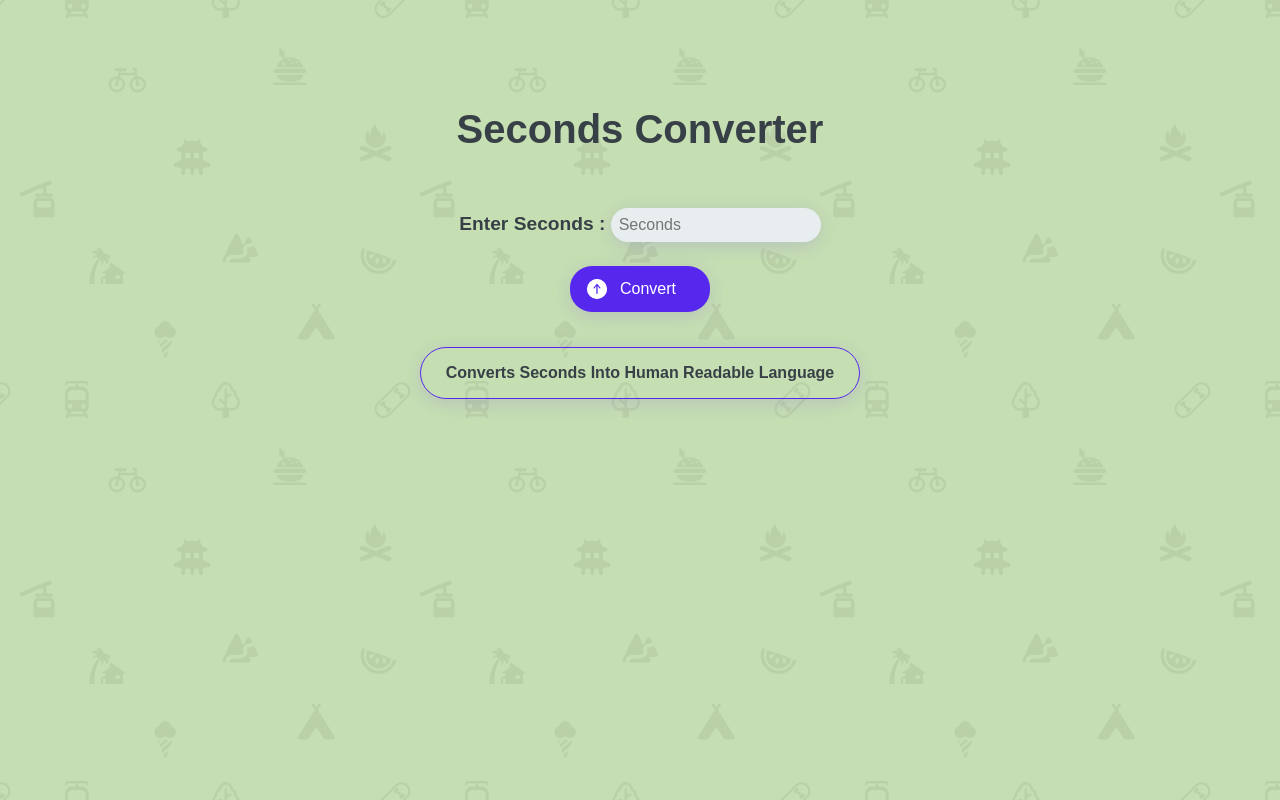
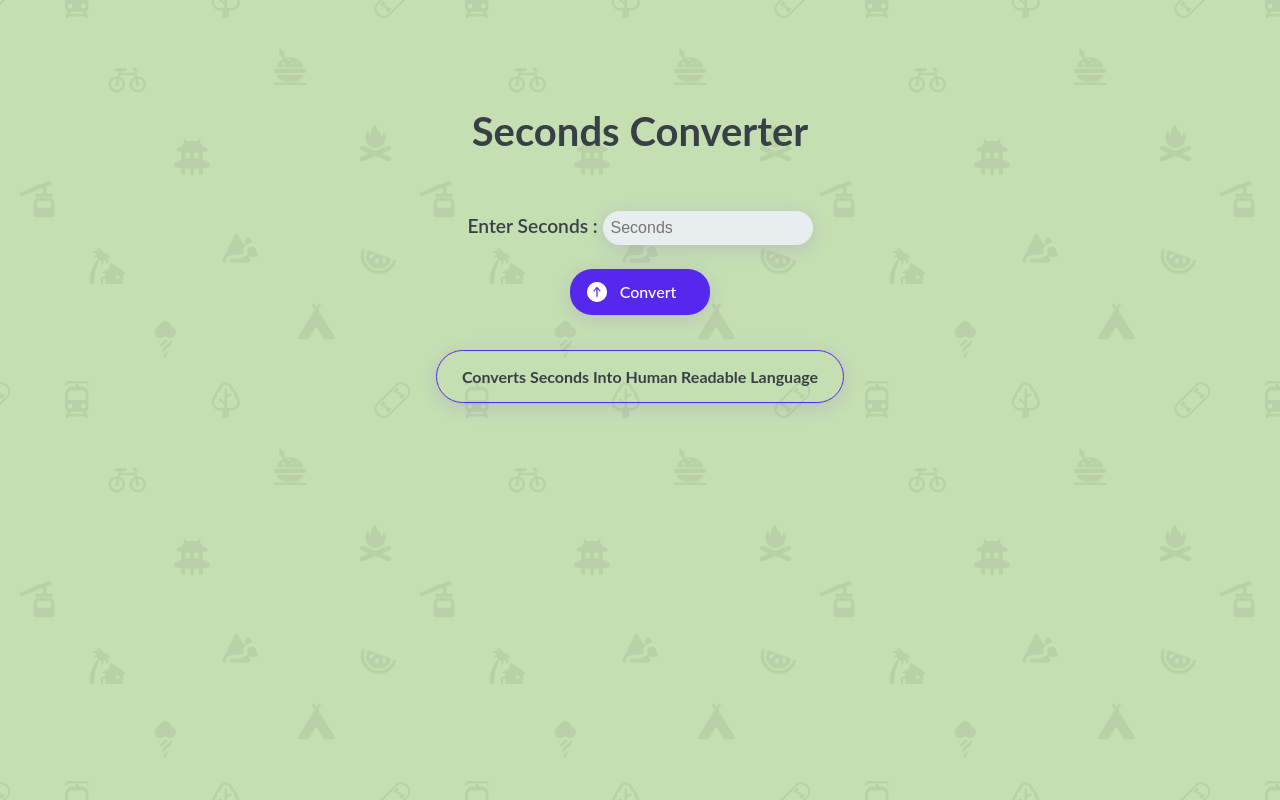
Before and after one commit to Bharat-Deora/Seconds-Converter, a plain HTML site: page index.html in a window 1280 px wide. Drawn offline with Linux system fonts and the light colour scheme.

Commit message:
Update style.css

```diff
--- a/style.css
+++ b/style.css
@@ -4,7 +4,7 @@ html, body{
 	text-align: center;
 	height: 100%;
 	margin: 0;
-	font-family: 'Nunito', sans-serif;
+  font-family: Lato, sans-serif;
     color: #384047;
     background-image: url(large.png);
     margin:0;
```
